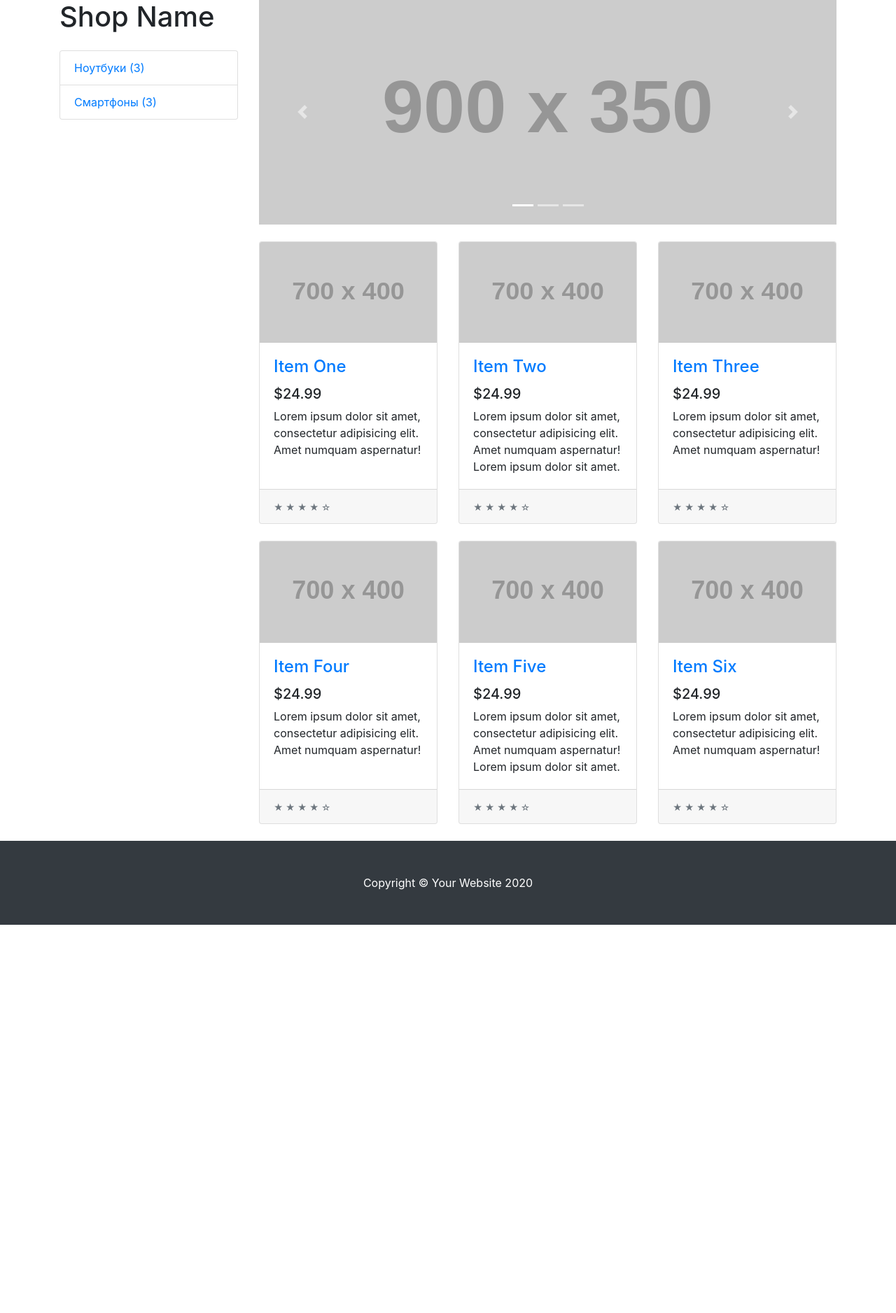
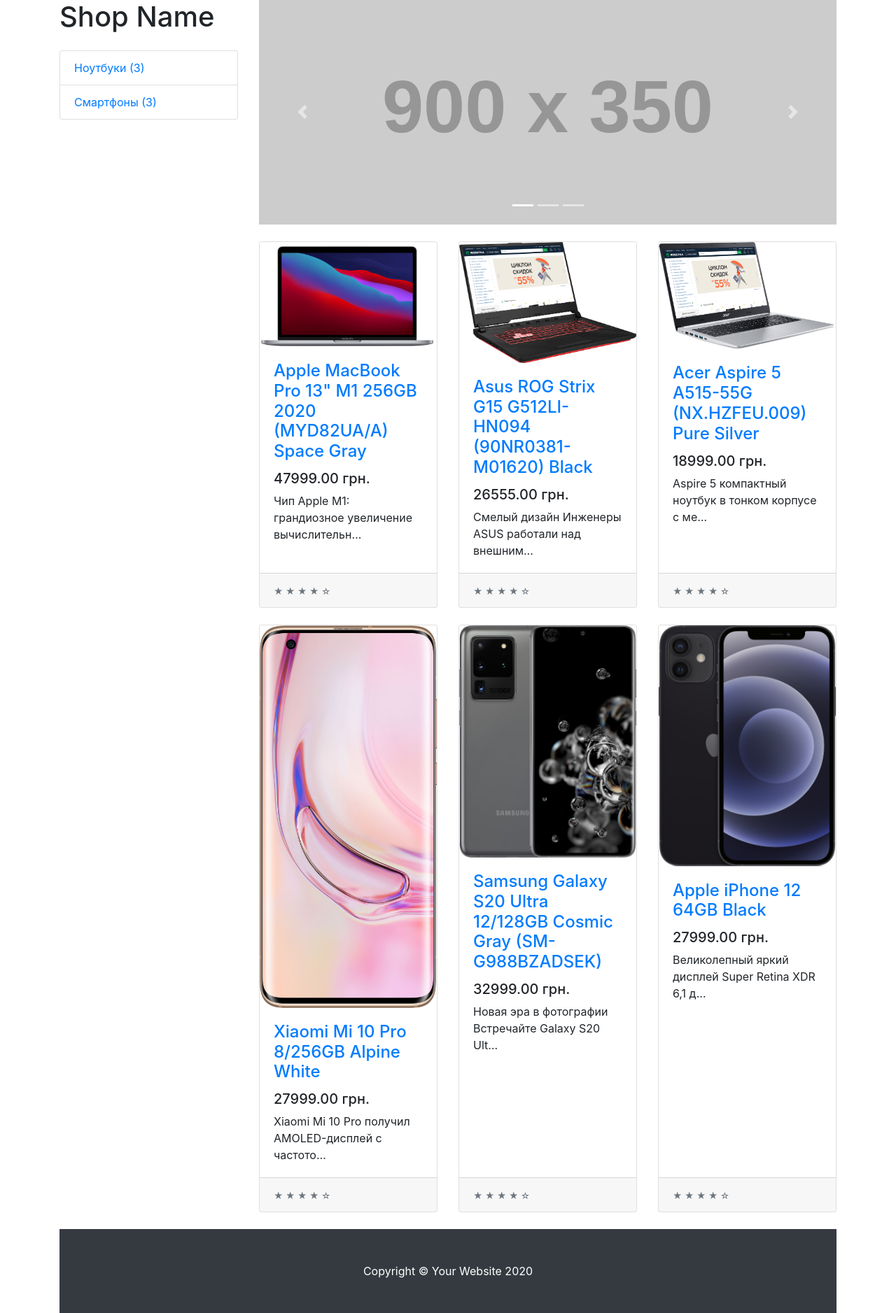
Before and after one commit to Rybak-a87/practice_django_internet_shop, a Django app: page / in a window 1280 px wide. Shown: the part 80-1957 px from the top of the page at 70% size. Before the commit the page ends 1402 px from the top, so only its background shows below. Run offline with Django 3.2, Linux system fonts and the light colour scheme; data comes from the database, SQL or seed files in the repository; grey boxes labelled with a size stand in for pictures from a placeholder-image service; some libraries are stand-ins or nearby versions.

Commit message:
lesson-21

```diff
--- a/notes_for_me.txt
+++ b/notes_for_me.txt
@@ -127,3 +127,5 @@ git pull
 19. DetailView категории
 
 20. Mixins (миксины)
+
+21. Добавляем товар на главную страницу
--- a/shop/mainapp/models.py
+++ b/shop/mainapp/models.py
@@ -53,7 +53,7 @@ class LatestProductsManager:
         return products
 
 
-class LatestProducts:
+class LatestProducts:    # вывод товара на главную страницу
     objects = LatestProductsManager()
 
 
@@ -154,7 +154,7 @@ class Notebook(Product):
         return f"{self.category.name} : {self.title}"
 
     def get_absolute_url(self):
-        return get_product_url(self, "product_detail")
+        return get_product_url(self, "mainapp:product_detail")
 
 
 class Smartphone(Product):
@@ -175,7 +175,7 @@ class Smartphone(Product):
         return f"{self.category.name} : {self.title}"
 
     def get_absolute_url(self):
-        return get_product_url(self, "product_detail")
+        return get_product_url(self, "mainapp:product_detail")
 
     # @property
     # def sd(self):
--- a/shop/mainapp/views.py
+++ b/shop/mainapp/views.py
@@ -1,7 +1,7 @@
 from django.shortcuts import render
 from django.views.generic import DetailView, View
 
-from .models import Notebook, Smartphone, Category
+from .models import Notebook, Smartphone, Category, LatestProducts
 from .mixins import CategoryDetailMixin     # должет первый по порядку наследоватся
 
 
@@ -12,8 +12,15 @@ from .mixins import CategoryDetailMixin     # должет первый по п
 
 class BaseView(View):
     def get(self, request, *args, **kwargs):    # метод - аналог функции test_base
-        categories = Category.objects.get_categories_for_left_sidebar()  # для истользования объекта в шаблоне
-        return render(request, "base/base.html", {"categories": categories})
+        categories = Category.objects.get_categories_for_left_sidebar()   # для истользования объекта в шаблоне
+        products = LatestProducts.objects.get_products_for_main_page(    # для вывода продусков на главной странице
+            "notebook", "smartphone", with_respect_to="notebook"
+        )
+        context = {
+            "categories": categories,
+            "products": products,
+        }
+        return render(request, "base/base.html", context)
 
 
 class ProductDetailView(CategoryDetailMixin, DetailView):
--- a/shop/templates/base/base.html
+++ b/shop/templates/base/base.html
@@ -103,104 +103,27 @@
         </div>
 
         <div class="row">
-
+          {% for product in products %}
           <div class="col-lg-4 col-md-6 mb-4">
             <div class="card h-100">
-              <a href="#"><img class="card-img-top" src="http://placehold.it/700x400" alt=""></a>
+              <a href="{{ product.get_absolute_url }}"><img class="card-img-top" src="{{ product.image.url }}" alt=""></a>
               <div class="card-body">
                 <h4 class="card-title">
-                  <a href="#">Item One</a>
+                  <a href="{{ product.get_absolute_url }}">{{ product.title }}</a>
                 </h4>
-                <h5>$24.99</h5>
-                <p class="card-text">Lorem ipsum dolor sit amet, consectetur adipisicing elit. Amet numquam aspernatur!</p>
+                <h5>{{ product.price }} грн.</h5>
+
+                <!--truncatechars:50 - выводит первые 50 букв описания-->
+                <p class="card-text">{{ product.description|truncatechars:50 }}</p>
+
               </div>
               <div class="card-footer">
                 <small class="text-muted">&#9733; &#9733; &#9733; &#9733; &#9734;</small>
               </div>
             </div>
           </div>
+          {% endfor %}
 
-          <div class="col-lg-4 col-md-6 mb-4">
-            <div class="card h-100">
-              <a href="#"><img class="card-img-top" src="http://placehold.it/700x400" alt=""></a>
-              <div class="card-body">
-                <h4 class="card-title">
-                  <a href="#">Item Two</a>
-                </h4>
-                <h5>$24.99</h5>
-                <p class="card-text">Lorem ipsum dolor sit amet, consectetur adipisicing elit. Amet numquam aspernatur! Lorem ipsum dolor sit amet.</p>
-              </div>
-              <div class="card-footer">
-                <small class="text-muted">&#9733; &#9733; &#9733; &#9733; &#9734;</small>
-              </div>
-            </div>
-          </div>
-
-          <div class="col-lg-4 col-md-6 mb-4">
-            <div class="card h-100">
-              <a href="#"><img class="card-img-top" src="http://placehold.it/700x400" alt=""></a>
-              <div class="card-body">
-                <h4 class="card-title">
-                  <a href="#">Item Three</a>
-                </h4>
-                <h5>$24.99</h5>
-                <p class="card-text">Lorem ipsum dolor sit amet, consectetur adipisicing elit. Amet numquam aspernatur!</p>
-              </div>
-              <div class="card-footer">
-                <small class="text-muted">&#9733; &#9733; &#9733; &#9733; &#9734;</small>
-              </div>
-            </div>
-          </div>
-
-          <div class="col-lg-4 col-md-6 mb-4">
-            <div class="card h-100">
-              <a href="#"><img class="card-img-top" src="http://placehold.it/700x400" alt=""></a>
-              <div class="card-body">
-                <h4 class="card-title">
-                  <a href="#">Item Four</a>
-                </h4>
-                <h5>$24.99</h5>
-                <p class="card-text">Lorem ipsum dolor sit amet, consectetur adipisicing elit. Amet numquam aspernatur!</p>
-              </div>
-              <div class="card-footer">
-                <small class="text-muted">&#9733; &#9733; &#9733; &#9733; &#9734;</small>
-              </div>
-            </div>
-          </div>
-
-          <div class="col-lg-4 col-md-6 mb-4">
-            <div class="card h-100">
-              <a href="#"><img class="card-img-top" src="http://placehold.it/700x400" alt=""></a>
-              <div class="card-body">
-                <h4 class="card-title">
-                  <a href="#">Item Five</a>
-                </h4>
-                <h5>$24.99</h5>
-                <p class="card-text">Lorem ipsum dolor sit amet, consectetur adipisicing elit. Amet numquam aspernatur! Lorem ipsum dolor sit amet.</p>
-              </div>
-              <div class="card-footer">
-                <small class="text-muted">&#9733; &#9733; &#9733; &#9733; &#9734;</small>
-              </div>
-            </div>
-          </div>
-
-          <div class="col-lg-4 col-md-6 mb-4">
-            <div class="card h-100">
-              <a href="#"><img class="card-img-top" src="http://placehold.it/700x400" alt=""></a>
-              <div class="card-body">
-                <h4 class="card-title">
-                  <a href="#">Item Six</a>
-                </h4>
-                <h5>$24.99</h5>
-                <p class="card-text">Lorem ipsum dolor sit amet, consectetur adipisicing elit. Amet numquam aspernatur!</p>
-              </div>
-              <div class="card-footer">
-                <small class="text-muted">&#9733; &#9733; &#9733; &#9733; &#9734;</small>
-              </div>
-            </div>
-          </div>
-
-        </div>
 
 <!--закрытие блока с именем, который будет вставлен в данное указанное место этой страницы (шаблона)-->
       {% endblock content %}
```
